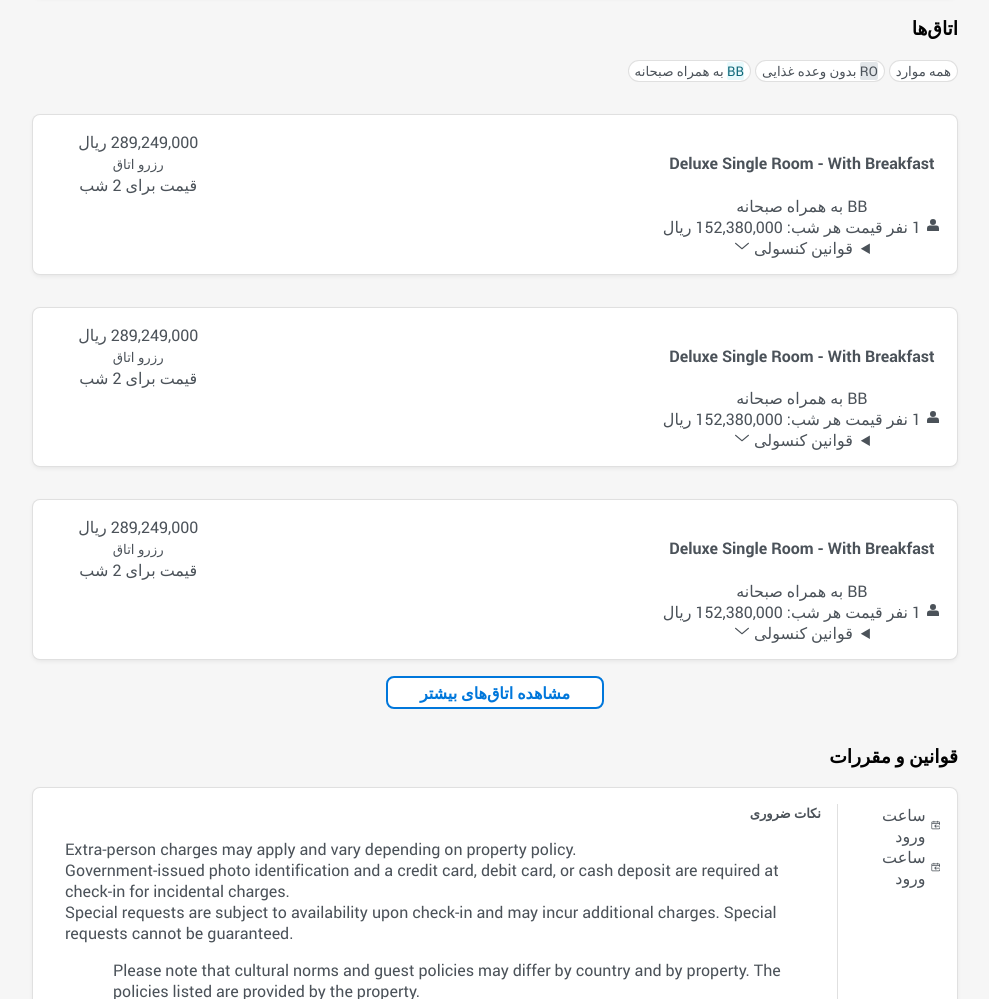
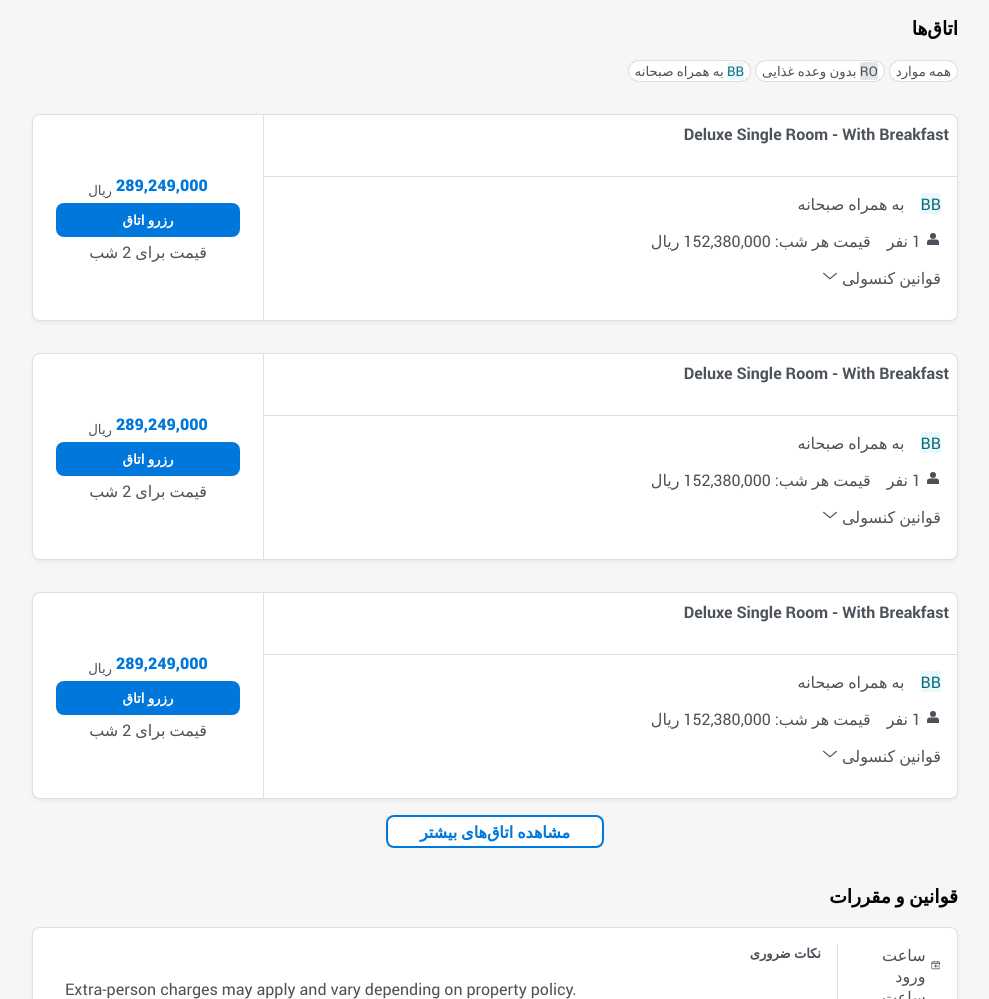
Before and after one commit to fatemeebrahimzadeh/Css-Training, a plain HTML site: page index.html in a window 1280 px wide. Shown: the part 1235-2234 px from the top of the page, without its empty margins (266-1255 px from the left). Drawn offline with Linux system fonts and the light colour scheme.

Commit message:
complete style of room cards

```diff
--- a/assets/styles/aside.css
+++ b/assets/styles/aside.css
@@ -8,7 +8,7 @@
     flex-direction: column;
     align-items: center;
     gap: 1rem;
-    max-height: 210px;
+    max-height: 240px;
 }
 
 .details>aside>button:nth-child(1),
@@ -32,7 +32,7 @@
 .details>aside>button:nth-child(4) {
     background-color: var(--secondary-400);
     color: var(--white);
-    height: 2rem;
+    line-height: 2rem;
     border-radius: var(--border-radius);
     width: 100%;
     font-weight: 700;
@@ -43,7 +43,7 @@
     transition: background-color 0.2s;
 }
 
-@media (max-width: 650px) {
+@media (max-width: 700px) {
     .details>aside {
         width: 100%;
         position: static;
--- a/assets/styles/global.css
+++ b/assets/styles/global.css
@@ -101,7 +101,7 @@ button {
     border-radius: var(--border-radius);
 }
 
-@media (max-width: 650px) {
+@media (max-width: 700px) {
     /* :root {
         --nav-height: 150px;
     } */
--- a/assets/styles/header.css
+++ b/assets/styles/header.css
@@ -141,7 +141,7 @@
     }
 }
 
-@media (max-width: 650px) {
+@media (max-width: 700px) {
     .wrapper>header>.container>nav {
         padding: 0;
     }
--- a/assets/styles/main.css
+++ b/assets/styles/main.css
@@ -15,7 +15,7 @@
     width: 100%;
 }
 
-@media (max-width: 650px) {
+@media (max-width: 700px) {
     .details {
         flex-direction: column;
         align-items: center;
--- a/assets/styles/rooms.css
+++ b/assets/styles/rooms.css
@@ -4,14 +4,14 @@
     border-radius: calc(2 * var(--border-radius));
 }
 
-.rooms>header>div>button>span.BB {
+.BB {
     display: inline-block;
     border-radius: 2px;
     background-color: var(--info-100);
     color: var(--info-500);
 }
 
-.rooms>header>div>button>span.RO {
+.RO {
     display: inline-block;
     border-radius: 2px;
     color: var(--grays-500);
@@ -23,13 +23,68 @@
 }
 
 .rooms>div>article {
+    padding: 0;
     margin-top: 2rem;
-    display: flex;
-    justify-content: space-between;
+    display: grid;
+    grid-template-areas: 'header price-section'
+        'section price-section';
+    grid-template-columns: 75% 25%;
+    grid-template-rows: 30% 70%;
 }
 
-.rooms>div>article>div:nth-child(2) {
-    width: 20%;
+.rooms>div>article>header {
+    grid-area: header;
+    border-bottom: 1px solid var(--border-color);
+}
+
+.rooms>div>article>header>h4 {
+    margin: 0;
+    text-align: right;
+    padding: 0.5rem 0.5rem 0 0.5rem;
+}
+
+.rooms>div>article>section {
+    grid-area: section;
+    padding: 1rem;
+    padding-bottom: 4rem;
+    display: flex;
+    flex-direction: column;
+    gap: 1rem;
+}
+
+.rooms>div>article>section>div {
+    display: flex;
+    align-items: center;
+    gap: 1rem;
+}
+
+.rooms>div>article>section details summary {
+    list-style-type: none;
+    text-align: right;
+}
+
+.rooms>div>article>div {
+    grid-area: price-section;
+    border-right: 1px solid var(--border-color);
+    display: flex;
+    flex-direction: column;
+    justify-content: center;
+    align-items: center;
+    gap: 0.25rem;
+}
+
+.rooms>div>article>div>div>span {
+    color: var(--secondary-400);
+    font-weight: 800;
+}
+
+.rooms>div>article>div>button {
+    background-color: var(--secondary-400);
+    color: var(--white);
+    line-height: 2rem;
+    border-radius: var(--border-radius);
+    width: 80%;
+    font-weight: 700;
 }
 
 .rooms>div>button {
--- a/index.html
+++ b/index.html
@@ -381,7 +381,7 @@
                     </aside>
                     <div class="detail-container">
                         <section id="features" class="features">
-                            <header >
+                            <header>
                                 <h3>امکانات و ویژگی‌ها</h3>
                                 <button>
                                     <span>مشاهده همه امکانات</span>
@@ -546,19 +546,18 @@
                             </header>
                             <div>
                                 <article class="box">
-                                    <div>
                                     <header>
                                         <h4>Deluxe Single Room - With Breakfast</h4>
                                     </header>
                                     <section>
                                         <div>
-                                                <span>BB</span>
+                                            <span class="BB">BB</span>
                                             به همراه صبحانه
                                         </div>
                                         <div>
                                             <span>
-                                                    <svg viewBox="0 0 24 24" width="1em" height="1em"
-                                                        fill="currentColor" class="ml-3" data-v-c3cb4904="">
+                                                <svg viewBox="0 0 24 24" width="1em" height="1em" fill="currentColor"
+                                                    class="ml-3" data-v-c3cb4904="">
                                                     <path
                                                         d="M17.25 12.75a3.75 3.75 0 0 1 3.747 3.587L21 16.5v3.75a.75.75 0 0 1-.75.75H3.75a.75.75 0 0 1-.745-.663L3 20.25V16.5a3.75 3.75 0 0 1 3.587-3.746l.163-.004h10.5ZM12 3a4.5 4.5 0 1 0 0 9 4.5 4.5 0 0 0 0-9Z">
                                                     </path>
@@ -568,7 +567,8 @@
                                             <span>
                                                 قیمت هر شب: 152,380,000 ریال
                                             </span>
-                                                <span>
+                                        </div>
+                                        <div>
                                             <details>
                                                 <summary>
                                                     قوانین کنسولی
@@ -591,30 +591,27 @@
                                                     1401/11/27 میزان جریمه 172,882,000 ریال خواهد بود
                                                 </p>
                                             </details>
-                                                </span>
                                         </div>
                                     </section>
-                                    </div>
                                     <div>
-                                        <div><span>289,249,000</span> ریال</div>
+                                        <div><span>289,249,000</span> <sub>ریال</sub></div>
                                         <button>رزرو اتاق</button>
                                         <div>قیمت برای 2 شب</div>
                                     </div>
                                 </article>
                                 <article class="box">
-                                    <div>
                                     <header>
                                         <h4>Deluxe Single Room - With Breakfast</h4>
                                     </header>
                                     <section>
                                         <div>
-                                                <span>BB</span>
+                                            <span class="BB">BB</span>
                                             به همراه صبحانه
                                         </div>
                                         <div>
                                             <span>
-                                                    <svg viewBox="0 0 24 24" width="1em" height="1em"
-                                                        fill="currentColor" class="ml-3" data-v-c3cb4904="">
+                                                <svg viewBox="0 0 24 24" width="1em" height="1em" fill="currentColor"
+                                                    class="ml-3" data-v-c3cb4904="">
                                                     <path
                                                         d="M17.25 12.75a3.75 3.75 0 0 1 3.747 3.587L21 16.5v3.75a.75.75 0 0 1-.75.75H3.75a.75.75 0 0 1-.745-.663L3 20.25V16.5a3.75 3.75 0 0 1 3.587-3.746l.163-.004h10.5ZM12 3a4.5 4.5 0 1 0 0 9 4.5 4.5 0 0 0 0-9Z">
                                                     </path>
@@ -624,7 +621,8 @@
                                             <span>
                                                 قیمت هر شب: 152,380,000 ریال
                                             </span>
-                                                <span>
+                                        </div>
+                                        <div>
                                             <details>
                                                 <summary>
                                                     قوانین کنسولی
@@ -647,30 +645,27 @@
                                                     1401/11/27 میزان جریمه 172,882,000 ریال خواهد بود
                                                 </p>
                                             </details>
-                                                </span>
                                         </div>
                                     </section>
-                                    </div>
                                     <div>
-                                        <div><span>289,249,000</span> ریال</div>
+                                        <div><span>289,249,000</span> <sub>ریال</sub></div>
                                         <button>رزرو اتاق</button>
                                         <div>قیمت برای 2 شب</div>
                                     </div>
                                 </article>
                                 <article class="box">
-                                    <div>
                                     <header>
                                         <h4>Deluxe Single Room - With Breakfast</h4>
                                     </header>
                                     <section>
                                         <div>
-                                                <span>BB</span>
+                                            <span class="BB">BB</span>
                                             به همراه صبحانه
                                         </div>
                                         <div>
                                             <span>
-                                                    <svg viewBox="0 0 24 24" width="1em" height="1em"
-                                                        fill="currentColor" class="ml-3" data-v-c3cb4904="">
+                                                <svg viewBox="0 0 24 24" width="1em" height="1em" fill="currentColor"
+                                                    class="ml-3" data-v-c3cb4904="">
                                                     <path
                                                         d="M17.25 12.75a3.75 3.75 0 0 1 3.747 3.587L21 16.5v3.75a.75.75 0 0 1-.75.75H3.75a.75.75 0 0 1-.745-.663L3 20.25V16.5a3.75 3.75 0 0 1 3.587-3.746l.163-.004h10.5ZM12 3a4.5 4.5 0 1 0 0 9 4.5 4.5 0 0 0 0-9Z">
                                                     </path>
@@ -680,7 +675,8 @@
                                             <span>
                                                 قیمت هر شب: 152,380,000 ریال
                                             </span>
-                                                <span>
+                                        </div>
+                                        <div>
                                             <details>
                                                 <summary>
                                                     قوانین کنسولی
@@ -703,12 +699,10 @@
                                                     1401/11/27 میزان جریمه 172,882,000 ریال خواهد بود
                                                 </p>
                                             </details>
-                                                </span>
                                         </div>
                                     </section>
-                                    </div>
                                     <div>
-                                        <div><span>289,249,000</span> ریال</div>
+                                        <div><span>289,249,000</span> <sub>ریال</sub></div>
                                         <button>رزرو اتاق</button>
                                         <div>قیمت برای 2 شب</div>
                                     </div>
```
Lines whose indentation alone changed are shown as unchanged.
